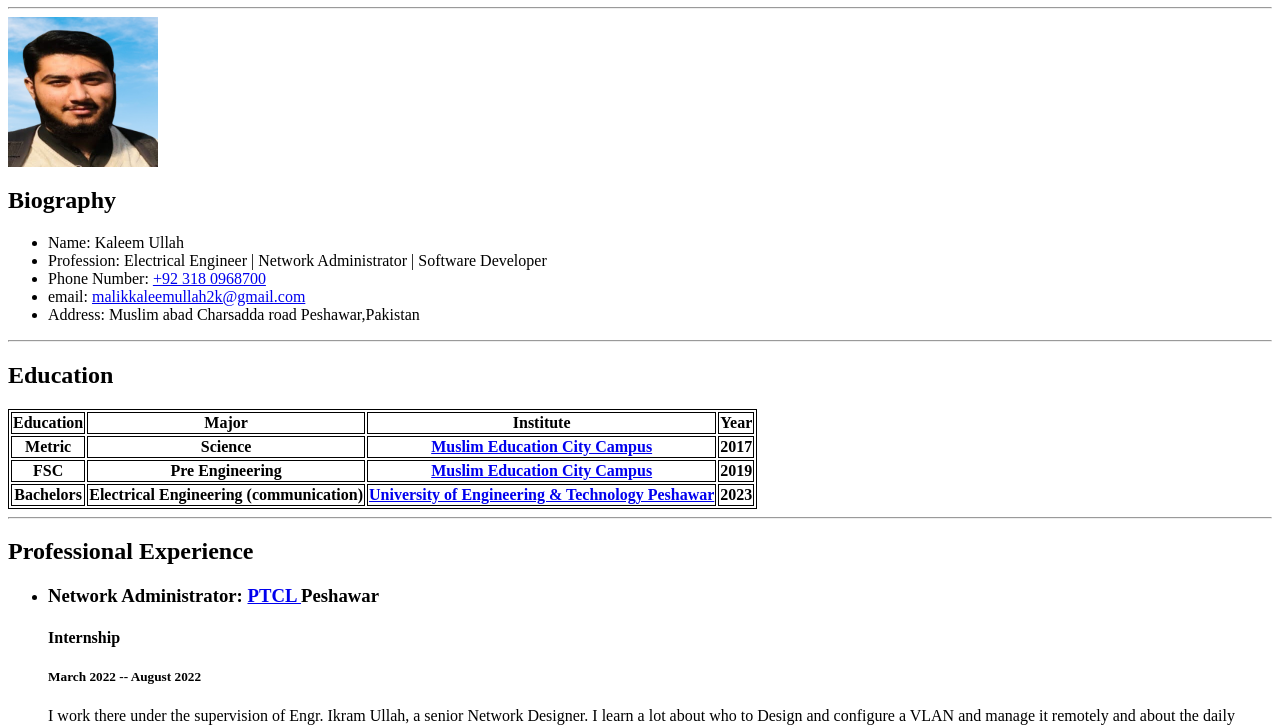
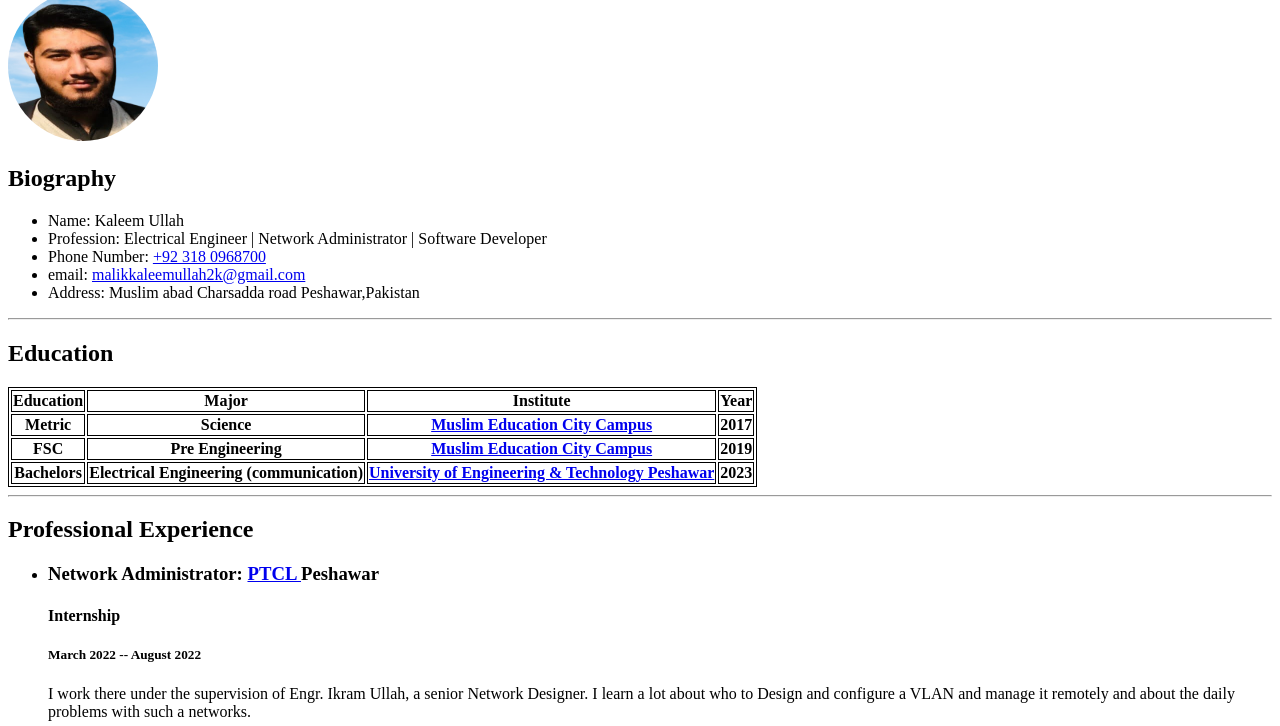
Before and after one commit to malikkaleemullah/My_resume, a plain HTML site: page index.html in a window 1280 px wide. Shown: the part 99-825 px from the top of the page. Drawn offline with Linux system fonts and the light colour scheme.

Commit message:
add attributes to image

```diff
--- a/index.html
+++ b/index.html
@@ -1,21 +1,18 @@
 <!DOCTYPE html>
 <html lang="en">
 <head>
-    <style>
-        table, tr, th {border: 1px solid black;}
-        img {align-items: center;}
-    </style>
+    <link rel="stylesheet" href="./styles.css">
     <meta charset="UTF-8">
     <meta name="viewport" content="width=device-width, initial-scale=1.0">
-    <meta http-equiv="refresh" content="5,url=https://malikkaleemullah.github.io/My_resume/"
-    <title>Kaleem Ullah_resume</title>
+    <meta http-equiv="refresh" content="5,url=https://malikkaleemullah.github.io/My_resume/">
+    <title>Doc</title>
+
 </head>
 <body>
     <h1>Resume</h1>
     <hr>
-    <img src="./kaleem-removebg-preview (2).png" alt="My profile Picture" width="150" height="150"
-    style="display: block;"
-    >
+    </div>
+    <img src="./kaleem-removebg-preview (2).png" alt="My profile Picture" width="150" height="150">
     <h2>Biography</h2>
     <ul>
         <li>Name: Kaleem Ullah</li>
--- /dev/null
+++ b/styles.css
@@ -0,0 +1,6 @@
+table, tr, th {border: 1px solid black;}
+img {
+    border: 1rem;
+    border-radius: 50%;
+    align-items: center;
+}
```
